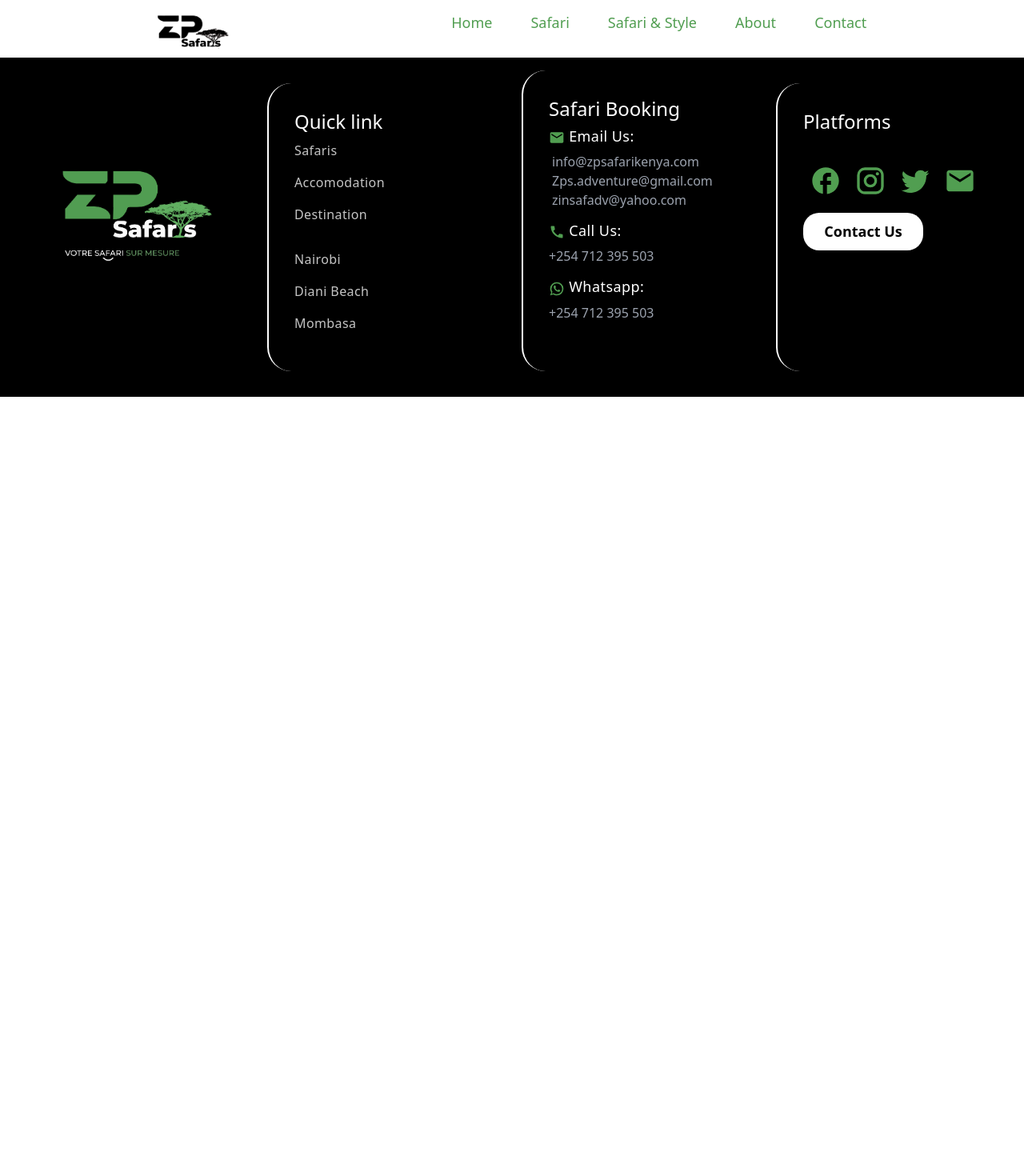
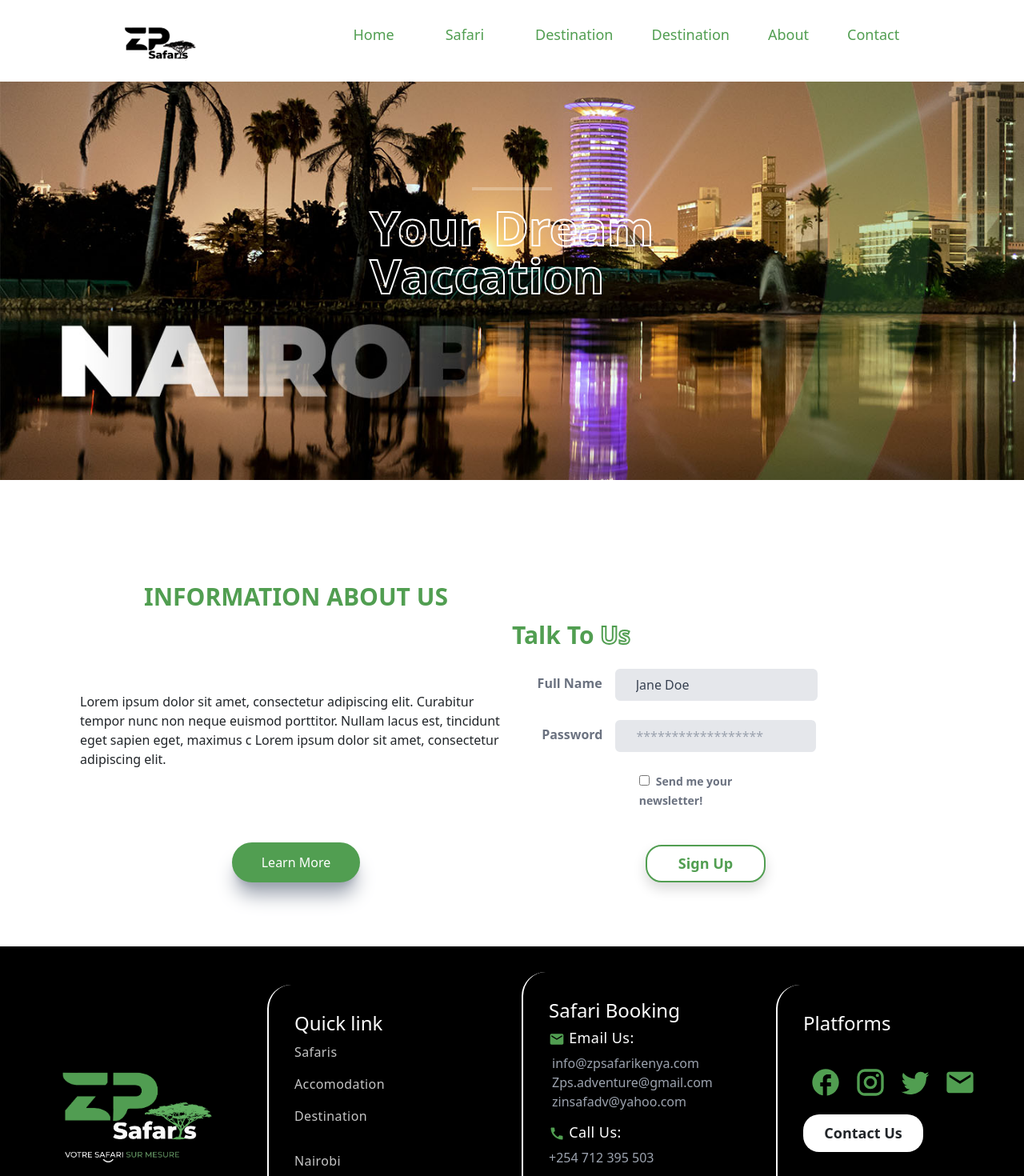
Before and after one commit to Ropio-Derrick/zds, a React (Create React App) app: page /contact in a window 1280 px wide. Shown: the top 1470 px of the page at 80% size. Before the commit the page ends 800 px from the top, so only its background shows below. Built offline with nearby package versions, Linux system fonts and the light colour scheme.

Commit message:
Navabar drops

```diff
--- a/package.json
+++ b/package.json
@@ -11,6 +11,7 @@
     "@testing-library/react": "^13.4.0",
     "@testing-library/user-event": "^13.5.0",
     "bootstrap": "^5.2.3",
+    "formik": "^2.2.9",
     "framer-motion": "^8.4.2",
     "react": "^18.2.0",
     "react-awesome-slider": "^4.1.0",
--- a/src/House/About/Index.js
+++ b/src/House/About/Index.js
@@ -6,6 +6,8 @@ import Landing from './Landing'
 import Searcher from './Searcher'
 import Team from "../Home/Team"
 import Testimonials from '../Home/Testimonials'
+import ReactDOM from 'react-dom/client';
+
 
 function Index() {
   return (
--- /dev/null
+++ b/src/House/Contact/Call.js
@@ -0,0 +1,15 @@
+import React from 'react'
+
+function Call() {
+  return (
+        <div className=' flex flex-col justify-between items-center'>
+            <h2 className="text-4xl md:text-3xl Primary sm:text-3xl xs:text-3xl mb-4 md:mb-4 sm:mb-[7px] xs:mb-[7px]  font-bold text-left">INFORMATION ABOUT US</h2>
+            <p className="w-full text-left">Lorem ipsum dolor sit amet, consectetur adipiscing elit. Curabitur tempor nunc non neque euismod porttitor. Nullam lacus est, tincidunt eget sapien eget, maximus c
+            Lorem ipsum dolor sit amet, consectetur adipiscing elit.</p>
+            <button className='shadow-xl shadow-gray-400 mix-blend-multiply bg-blend-normal Btnprimary' >Learn More</button>
+
+        </div>
+  )
+}
+
+export default Call
--- /dev/null
+++ b/src/House/Contact/Com.js
@@ -0,0 +1,16 @@
+import React from 'react'
+import Call from './Call'
+import Form from './Form'
+import Landing from './Landing'
+
+function Com() {
+  return (
+    <div className='grid grid-cols-2 mt-32 mb-20 mx-[100px] md:mx-[100px] sm:mx-4 xs:mx-4  md:grid-cols-2 sm:grid-cols-1 xs:grid-cols-1 ' >
+        <Call/>
+        <Form/>
+
+    </div>
+  )
+}
+
+export default Com
--- /dev/null
+++ b/src/House/Contact/Form.js
@@ -0,0 +1,51 @@
+import React from 'react'
+
+function Form() {
+  return (
+    <div className='mt-12'>
+        <h2 className="text-4xl md:text-3xl Primary sm:text-3xl xs:text-3xl mb-4 md:mb-4 sm:mb-[7px] xs:mb-[7px]  font-bold text-left">Talk To <span className='tragreen' >Us</span> </h2>
+
+        <form class="w-full flex flex-col justify-center items-center max-w-sm">
+          <div class="md:flex md:items-center mb-6">
+            <div class="md:w-1/3">
+              <label class="block text-gray-500 font-bold md:text-right mb-1 md:mb-0 pr-4" for="inline-full-name">
+                Full Name
+              </label>
+            </div>
+            <div class="md:w-2/3">
+              <input class="bg-gray-200 appearance-none border-2 border-gray-200 rounded w-full py-2 px-4 text-gray-700 leading-tight focus:outline-none focus:bg-white focus:border-purple-500" id="inline-full-name" type="text" value="Jane Doe" />
+            </div>
+          </div>
+          <div class="md:flex md:items-center mb-6">
+            <div class="md:w-1/3">
+              <label class="block text-gray-500 font-bold md:text-right mb-1 md:mb-0 pr-4" for="inline-password">
+                Password
+              </label>
+            </div>
+            <div class="md:w-2/3">
+              <input class="bg-gray-200 appearance-none border-2 border-gray-200 rounded w-full py-2 px-4 text-gray-700 leading-tight focus:outline-none focus:bg-white focus:border-purple-500" id="inline-password" type="password" placeholder="******************" />
+            </div>
+          </div>
+          <div class="md:flex md:items-center mb-6">
+            <div class="md:w-1/3"></div>
+            <label class="md:w-2/3 block text-gray-500 font-bold">
+              <input class="mr-2 leading-tight" type="checkbox" />
+              <span class="text-sm">
+                Send me your newsletter!
+              </span>
+            </label>
+          </div>
+          <div class="md:flex md:items-center">
+            <div class="md:w-1/3"></div>
+            <div class="md:w-2/3">
+              <button class=" player shadow rounded-full Bgprimary focus:shadow-outline focus:outline-none  hover:text-white   text-[#519e51] font-bold py-2 px-4 border-[2px] border-[#519e51] " type="button">
+                Sign Up
+              </button>
+            </div>
+          </div>
+        </form>
+    </div>
+  )
+}
+
+export default Form
--- a/src/House/Contact/Index.js
+++ b/src/House/Contact/Index.js
@@ -1,11 +1,15 @@
 import React from 'react'
+import ReactDOM from 'react-dom/client';
 import {Link} from 'react-router-dom'
+import Com from './Com'
+import Landing from './Landing'
 
 function Index() {
   return (
     <div>
+      <Landing/>
+      <Com />
 
-      <h1>Contact US</h1>
     </div>
   )
 }
--- /dev/null
+++ b/src/House/Contact/Landing.js
@@ -0,0 +1,24 @@
+import React from 'react'
+import Imga from "../../Images/home2.jpg"
+import Imgb from "../../Images/hOME3.jpg"
+import Imgc from "../../Images/HOME4.jpg"
+
+function Landing() {
+  return (
+    <div>
+        <div className='flex justify-center items-center  relative h-[800px] md:h-[600px]  xs:h-[100vh] sm:h-[100vh] top-0'>
+            <img src={Imgb} className='  background bg-left-bottom h-full ' />
+            <span className="absolute  h-full w-full" >
+              <div className="flex-col  flex justify-center h-full items-center">
+                <div className="flex flex-row">
+                  <hr className="Line" />
+                </div>
+                <h1 className='tratext group-hover:opacity-0  text-6xl md:text-6xl sm:text-4xl xs:text-4xl   transition ease-in-out delay-500'>Your Dream<br/>Vaccation</h1>
+              </div>
+            </span>
+          </div>
+    </div>
+  )
+}
+
+export default Landing
--- a/src/House/Navbar/Navbar.js
+++ b/src/House/Navbar/Navbar.js
@@ -1,50 +1,7 @@
 // import React ,{useState} from 'react'
+import React from "react"
+import { ReactDOM } from "react"
 import {Link } from 'react-router-dom'
-
-// const Navigationbar = () => {
-
-
-
-//     // Navbar Color Changer
-//     const [colorChange, setColorchange] = useState(false);
-//     const changeNavbarColor = () =>{
-//        if(window.scrollY >= 80){
-//          setColorchange(true);
-//        }
-//        else{
-//          setColorchange(false);
-//        }
-//     };
-//     window.addEventListener('scroll', changeNavbarColor);
-
-//   return (
-
-//     <div className="bg-transparent flex flex-row justify-between items-center  ">
-//       <div className="Flex-1">
-//         <h1 className='primary font-3xl'>ZPS Adventures</h1>
-//       </div>
-//       <div  className='flex-3'>
-//                 <Link to="/" className='no-underline text-lg primary ' >
-//                   Home</Link>
-//                 <Link to="/about"   >
-//                   Safari</Link>
-//                 <Link to="/contact"  >
-//                  Safari & Style</Link>
-//                 <Link to="/about" >
-//                    About</Link>
-//                 <Link to="/contact"   >
-//                   Contact</Link>
-//       </div>
-
-//     </div>
-//   );
-// }
-
-// export default Navigationbar;
-
-
-
-
 import { useState } from "react"
 import {HiMenuAlt4} from "react-icons/hi"
 import {AiOutlineClose} from "react-icons/ai"
@@ -70,10 +27,63 @@ const Navbar =()=>{
                 {[
                   <Link to="/" className='no-underline text-lg primary hover:text-black duration-300 ease-in-out delay-300 ' >
                      Home</Link>,
-                   <Link to="/about" className='no-underline text-lg primary hover:text-black duration-300 ease-in-out delay-300 '  >
-                     Safari</Link>,
+                  <div class="relative group">
+                    <button class="flex flex-row items-center w-full  py-4 no-underline text-lg primary hover:text-black duration-300 ease-in-out delay-300 bg-transparent rounded-lg md:w-auto md:inline md:mt-0 md:ml-4 focus:outline-none font-montserrat">
+                        <span>Safari</span>
+                    </button>
+                    <div class=" absolute hidden bg-grey-200 group-hover:block">
+
+                        <div class="px-4  pt-8 pb-4 backdrop-blur-lg Bglight border-t-4 border-black shadow-2xl rounded-b-[30px]">
+                          <div class="font-medium tracking-wider grid grid-cols-1 text-sm w-[300px] ">
+                            <Link to="/contact" className='primary1 border-[#fff20] py-[5px] mt-[2px] px-4  border-b-[1px] rounded-t-[15px]   uppercase no-underline  hover:bg-white duration-200 ease-in-out delay-100 ' >
+                              Coast Safaris
+                            </Link>
+                            <Link to="/contact" className='primary1 border-[#fff20] py-[5px] mt-[2px] px-4 border-b-[1px] rounded-t-[15px]  no-underline uppercase hover:bg-white duration-200 ease-in-out delay-100 ' >
+                             Coastal excursions
+                            </Link>
+                            <Link to="/contact" className='primary1 border-[#fff20] py-[5px] mt-[2px] px-4 border-b-[1px] rounded-t-[15px]  no-underline uppercase hover:bg-white duration-200 ease-in-out delay-100 ' >
+                              Nairobi Safaris
+                            </Link>
+                            <Link to="/contact" className='primary1 border-[#fff20] py-[5px] mt-[2px] px-4 border-b-[1px] rounded-t-[15px]  no-underline e uppercase hover:bg-white duration-200 ease-in-out delay-100 ' >
+                              Safari From Nairobi To Coast
+
+                            </Link>
+                            <Link to="/contact" className='primary1 border-[#fff20] py-[5px] mt-[2px] px-4 border-b-[1px] rounded-t-[15px]  no-underline uppercase hover:bg-white duration-200 ease-in-out delay-100 ' >
+                              Safari From Coast To Nairobi
+                            </Link>
+                          </div>
+                        </div>
+                    </div>
+                  </div>  ,
+                  <div class="relative group">
+                  <button class="flex flex-row items-center w-full  py-4 no-underline text-lg primary hover:text-black duration-300 ease-in-out delay-300 bg-transparent rounded-lg md:w-auto md:inline md:mt-0 md:ml-4 focus:outline-none font-montserrat">
+                      <span>Destination</span>
+                  </button>
+                  <div class="absolute z-10 hidden bg-grey-200  group-hover:block">
+
+                      <div class="px-2 pt-2 pb-4 bg-white shadow-2xl rounded-b-[30px] ">
+                        <div class="grid grid-cols-1 gap-[7px] w-[200px] ">
+                          <Link to="/contact" className='no-underline text-lg primary hover:text-black duration-200 ease-in-out delay-100 ' >
+                            Destination
+                          </Link>
+                          <Link to="/contact" className='no-underline text-lg  primary hover:text-black duration-200 ease-in-out delay-100 ' >
+                            Destination
+                          </Link>
+                          <Link to="/contact" className='no-underline text-lg  primary hover:text-black duration-200 ease-in-out delay-100 ' >
+                            Destination
+                          </Link>
+                          <Link to="/contact" className='no-underline text-lg  primary hover:text-black duration-200 ease-in-out delay-100 ' >
+                            Destination
+                          </Link>
+                          <Link to="/contact" className='no-underline text-lg  primary hover:text-black duration-200 ease-in-out delay-100 ' >
+                            Destination
+                          </Link>
+                        </div>
+                      </div>
+                  </div>
+                </div>  ,
                    <Link to="/contact" className='no-underline text-lg primary hover:text-black duration-300 ease-in-out delay-300 ' >
-                    Safari & Style</Link>,
+                      Destination</Link>,
                    <Link to="/about" className='no-underline text-lg primary hover:text-black duration-300 ease-in-out delay-300 ' >
                       About</Link>,
                    <Link to="/contact" className='no-underline text-lg primary hover:text-black duration-300 ease-in-out delay-300 '  >
--- a/src/index.css
+++ b/src/index.css
@@ -19,6 +19,11 @@
   color:#519e51 ;
 }
 
+.Bpry{
+  background-color:#fff ;
+  transition:all ease-in-out 0.5s ;
+}
+
 .Bgprimary{
   margin-top: 20px;
   background-color:#fff ;
@@ -28,14 +33,12 @@
   width: 150px;
   font-size: 18px;
   font-weight: 600;
-  color: black;
   padding: 10px;
 }
 
-.Bgprimary:hover{
+.Bgprimary:hover,.Bpry:hover{
   transition:all ease-in-out 0.5s ;
   background-color:#519e51 ;
-  color: black;
 
 }
 
@@ -159,6 +162,12 @@
   height: 50px;
   font-size: 16px;
   animation: play 1s ease-in-out infinite  ;
+
+}
+
+.player{
+  animation: play 1s ease-in-out infinite  ;
+
 }
 
 @keyframes play {
@@ -215,8 +224,17 @@
 }
 
 .tratext{
-
   font-weight: 900;
   -webkit-text-stroke: 2px white;
   -webkit-text-fill-color: transparent;
 }
+
+.tragreen{
+  font-weight: 900;
+  -webkit-text-stroke: 2px #519e51;
+  -webkit-text-fill-color: transparent;
+}
+
+.Bglight{
+  background-color: #519e51cb;
+}
--- a/tailwind.config.js
+++ b/tailwind.config.js
@@ -3,6 +3,9 @@ module.exports = {
   content: [
     "./src/**/*.{js,jsx,ts,tsx}",
   ],
+  variants: {
+    display: ['responsive', 'group-hover', 'group-focus'],
+   },
   theme: {
     screens: {
       'xs': '0px',
```
Also changed, not shown: 1 other file (tests, documents, lock files or other folders).
